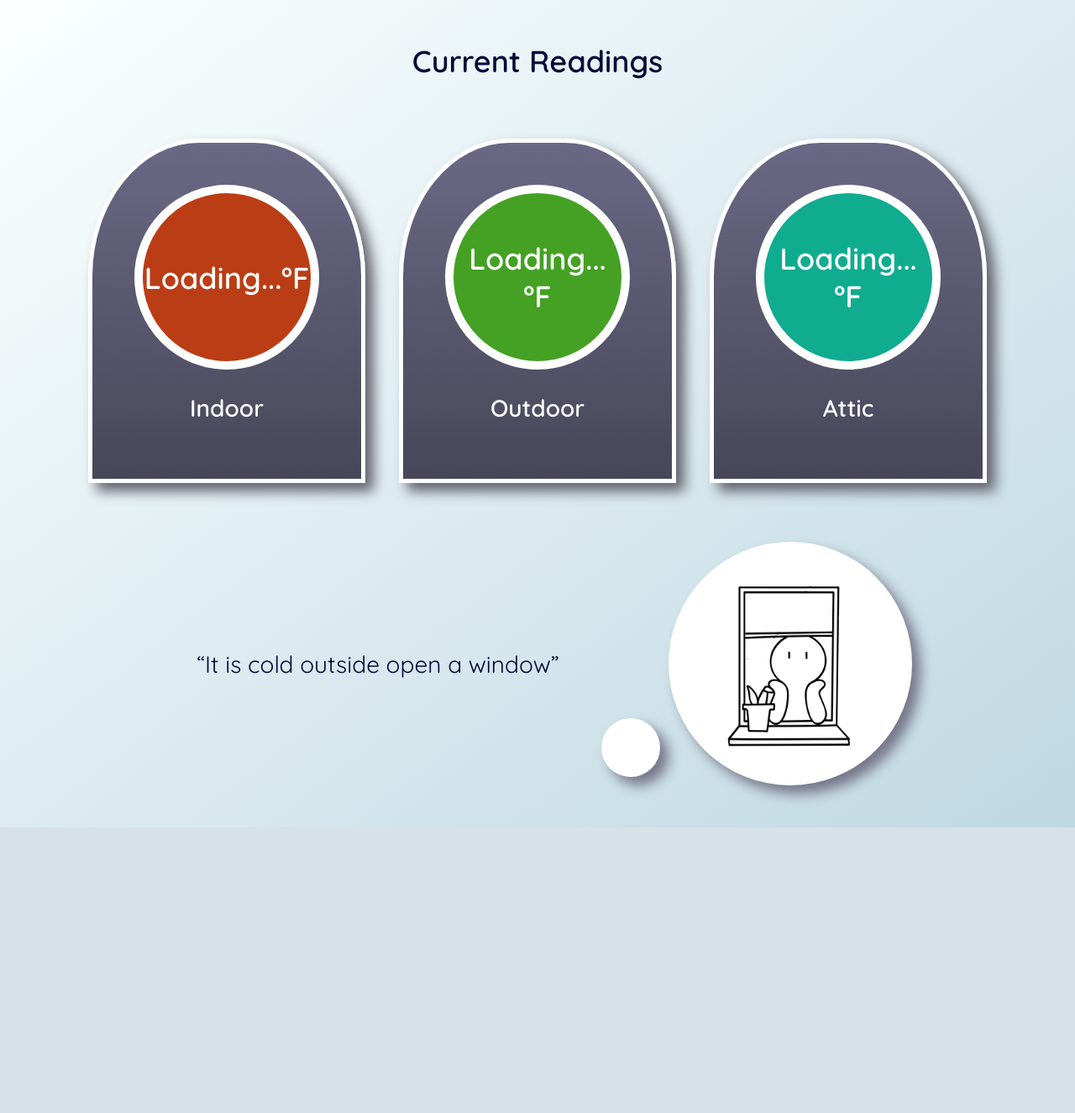
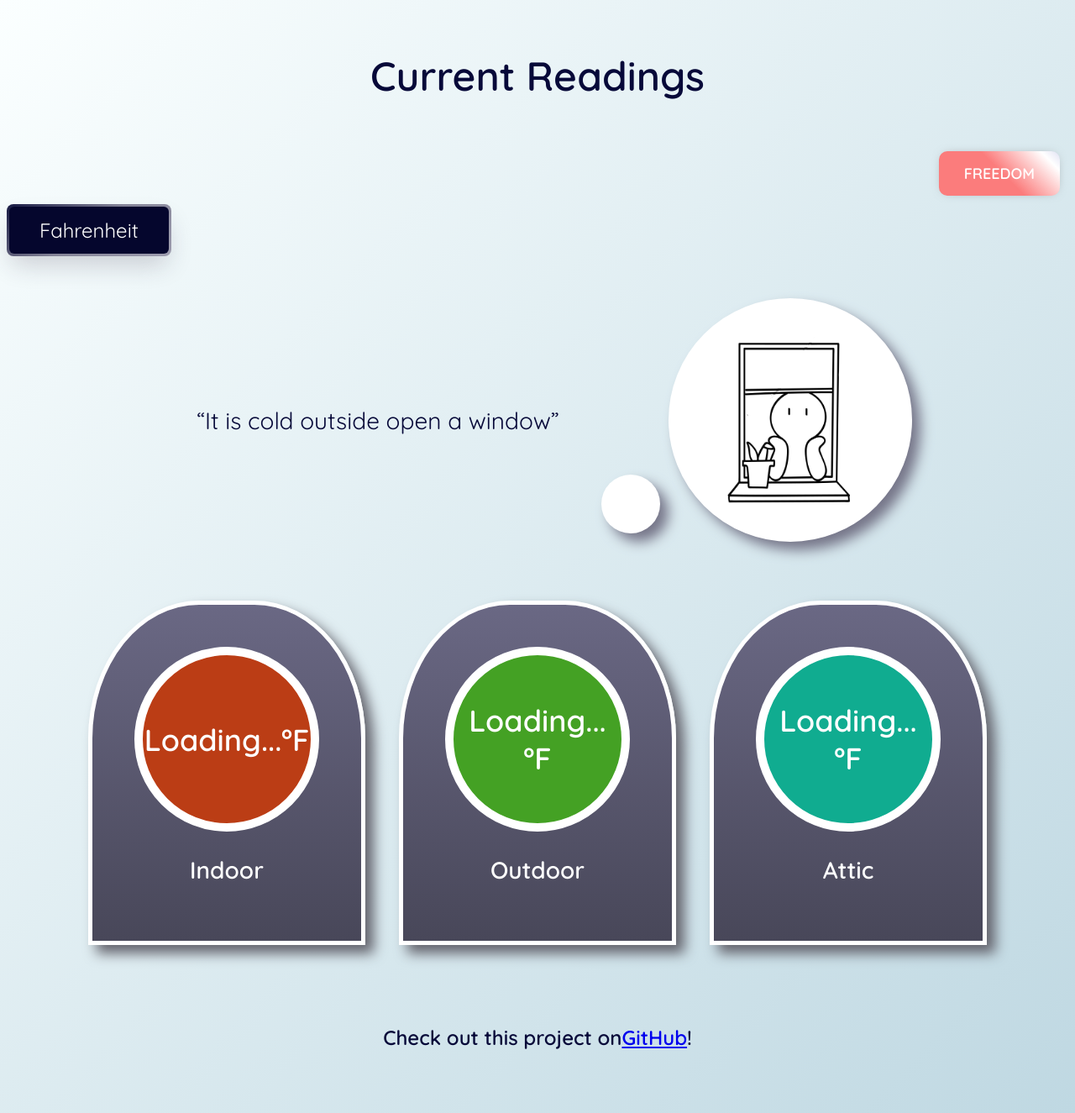
Before and after one commit to swharden/iot-weather-station, a PHP site: page / in a window 1280 px wide. Shown: the whole page at 84% size. Before the commit the page ends 985 px from the top, so only its background shows below. Run offline with PHP 8.4, Linux system fonts and the light colour scheme.

Commit message:
added buttons and change placement

```diff
--- a/src/html/index.html
+++ b/src/html/index.html
@@ -17,6 +17,22 @@
 <body class="bodyBackground">
     <div class="container my-4">
         <h1 class="headerTitle">Current Readings</h1>
+
+        <!-- HTML !-->
+        <button class="button-87" role="button">FreeDom</button>
+        <!-- HTML !-->
+        <button class="button-64" role="button"><span class="text">Fahrenheit</span></button>
+
+        <div class="quoteRow">
+
+            <blockquote class="quoteTemp">“It is cold outside open a window”</blockquote>
+            <div class="ImgCircleSmall"></div>
+            <div class="circleTemp ImgCircle">
+                <img class="Img" src="./photos/rainy-day.png">
+            </div>
+
+
+        </div>
 
         <div class="TempRow">
             <div class="TombTemp">
@@ -47,17 +63,9 @@
 
             </div>
         </div>
-        <div class="quoteRow">
-
-            <blockquote class="quoteTemp">“It is cold outside open a window”</blockquote>
-            <div class="ImgCircleSmall"></div>
-            <div class="circleTemp ImgCircle">
-                <img class="Img" src="./photos/rainy-day.png">
-            </div>
-
-
-        </div>
-
+        <h2 class="gitHubLink">Check out this project on <a
+                href="https://github.com/swharden/iot-weather-station">GitHub</a>!
+        </h2>
         <script>
             fetch("https://swharden.com/weather/v1/current/", { cache: "no-store" })
                 .then(response => response.json())
--- a/src/html/style.css
+++ b/src/html/style.css
@@ -26,6 +26,19 @@
     background-color: var(--colorone);
 }
 
+
+
+
+
+
+
+
+
+
+
+/*
+Body
+*/
 .bodyBackground {
     background-image: linear-gradient(to bottom right, #FBFFFF, #BFD8E2);
     font-family: 'Quicksand', sans-serif;
@@ -34,12 +47,109 @@
 
 .headerTitle {
     display: flex;
-    font-size: 36px;
+    font-size: 48px;
     justify-content: center;
-    margin: 50px;
+    margin: 60px;
 
 }
 
+/*
+    Button Freedom first
+*/
+.button-87 {
+    margin: 10px;
+    padding: 15px 30px;
+    text-align: center;
+    text-transform: uppercase;
+    transition: 0.5s;
+    background-size: 200% auto;
+
+    border: white 3px solid;
+    color: white;
+    border-radius: 10px;
+    display: block;
+    border: 0px;
+    font-family: 'Quicksand', sans-serif;
+    font-weight: 600;
+    font-size: 18px;
+    box-shadow: 0px 0px 14px -7px #767676;
+    background-image: linear-gradient(45deg, #fb7c7c 30%, #ffffff 51%, #4d54ba 90%);
+    cursor: pointer;
+    user-select: none;
+    -webkit-user-select: none;
+    touch-action: manipulation;
+    display: flex;
+    justify-self: end;
+}
+
+.button-87:hover {
+    background-position: right center;
+    /* change the direction of the change here */
+    color: var(--offblack);
+    text-decoration: none;
+}
+
+.button-87:active {
+    transform: scale(0.95);
+}
+
+/* CSS */
+.button-64 {
+    align-items: center;
+    background-image: linear-gradient(144deg, #171943, #848397 50%, #9d9cae);
+    border: none;
+    border-radius: 8px;
+    box-shadow: rgba(46, 34, 59, 0.2) 0 15px 30px -5px;
+    box-sizing: border-box;
+    color: #FFFFFF;
+    display: flex;
+    font-size: 20px;
+    justify-content: center;
+    line-height: 1em;
+    font-family: 'Quicksand', sans-serif;
+    max-width: 100%;
+    min-width: 140px;
+    padding: 3px;
+    text-decoration: none;
+    user-select: none;
+    -webkit-user-select: none;
+    touch-action: manipulation;
+    white-space: nowrap;
+    cursor: pointer;
+}
+
+.button-64:active,
+.button-64:hover {
+    outline: 0;
+}
+
+.button-64 span {
+    background-color: rgb(5, 6, 45);
+    padding: 16px 24px;
+    border-radius: 6px;
+    width: 100%;
+    height: 100%;
+    transition: 300ms;
+}
+
+.button-64:hover span {
+    background: none;
+}
+
+@media (min-width: 768px) {
+    .button-64 {
+        font-size: 24px;
+        min-width: 196px;
+    }
+}
+
+
+
+
+
+/*
+    Temp
+*/
 .TempRow {
     display: flex;
     justify-content: center;
@@ -57,9 +167,6 @@
         font-size: 20px;
     }
 }
-
-
-
 
 .circleTemp {
     height: 200px;
@@ -84,6 +191,14 @@
     box-shadow: #64646d 10px 10px 15px;
 }
 
+
+
+
+
+
+/*
+    Quotes
+*/
 .quoteRow {
     display: flex;
     align-items: center;
@@ -135,10 +250,17 @@
     }
 }
 
-
-
 .Img {
 
     height: 200px;
     width: 200px;
 }
+
+.gitHubLink {
+    display: flex;
+    align-items: center;
+    justify-content: center;
+    color: var(--offblack);
+    margin: 75px;
+    font-size: 24px;
+}
```
